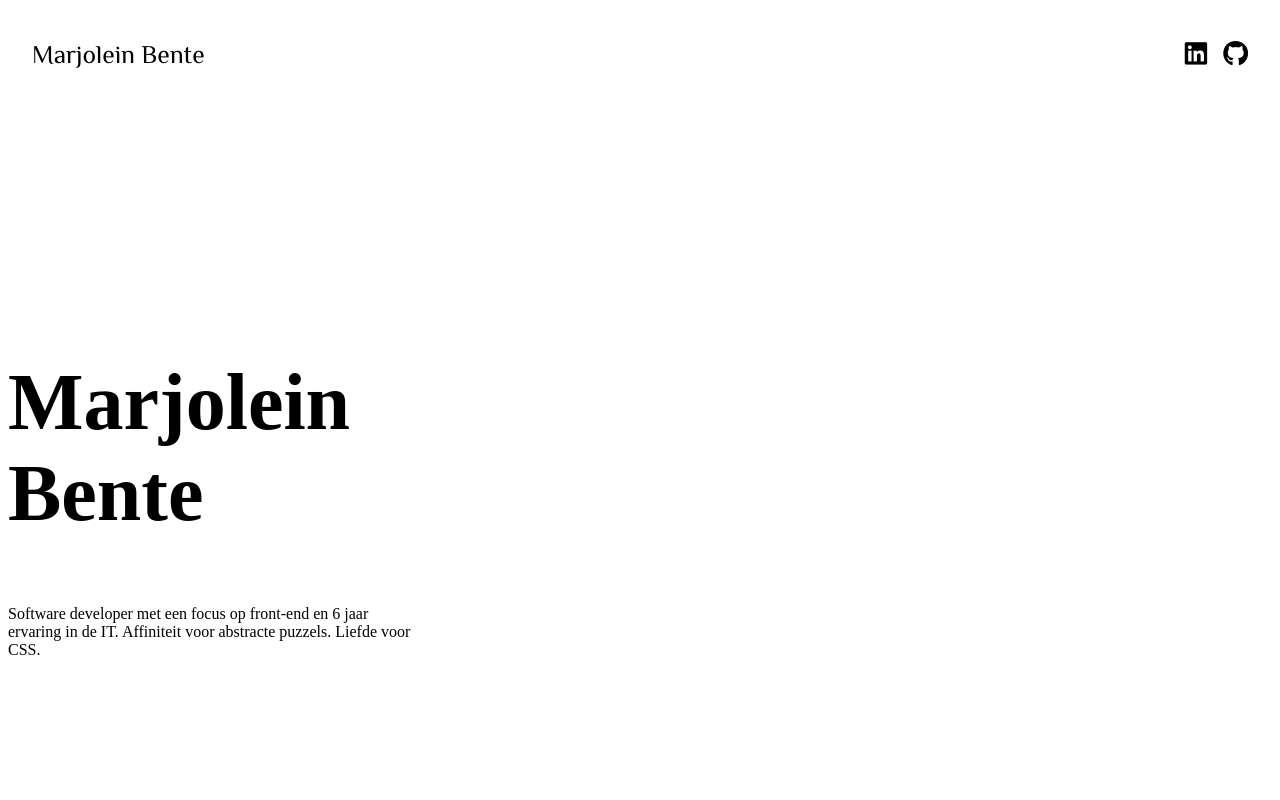
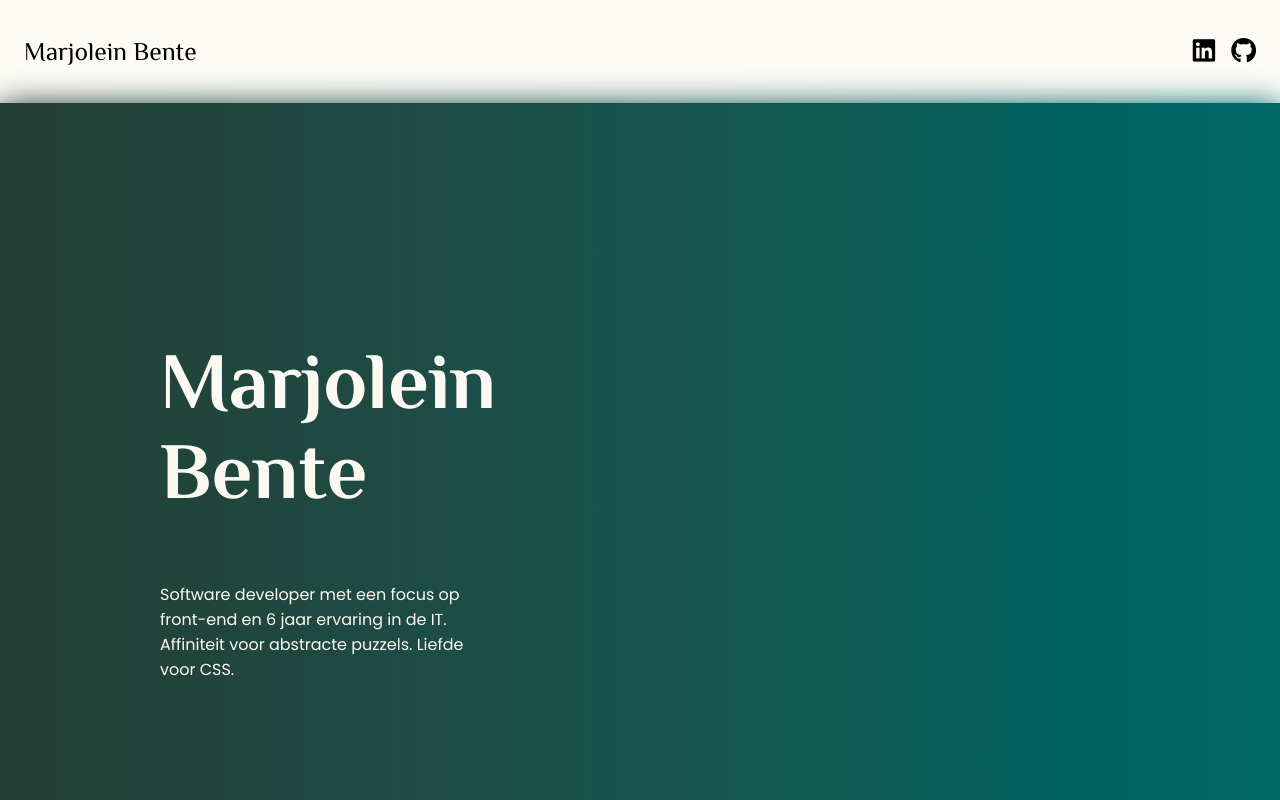
Before and after one commit to Menatith/resume, an Angular app: page / in a window 1280 px wide. Shown: the top 800 px of the page. Built offline with nearby package versions, Linux system fonts and the light colour scheme.

Commit message:
Styles.css

```diff
--- a/src/index.html
+++ b/src/index.html
@@ -2,7 +2,7 @@
 <html lang="en">
   <head>
     <meta charset="utf-8" />
-    <title>ResumeApp</title>
+    <title>Marjolein Bente | Developer</title>
     <base href="/" />
     <meta name="viewport" content="width=device-width, initial-scale=1" />
     <link rel="icon" type="image/x-icon" href="favicon.ico" />
--- a/src/styles.css
+++ b/src/styles.css
@@ -1 +1,45 @@
 /* You can add global styles to this file, and also import other style files */
+:root {
+  --accent-primary: oklch(33.87% 0.0378 168.51);
+  --accent-secondary: oklch(46.8% 0.0854 194.08);
+  --text-primary: #fcf9f2;
+  --header-bg-opaque: #fcf9f2f2;
+  --header-bg-semi-trans: #fcf9f280;
+}
+
+/* add border box sizing to the page right from the start */
+html {
+  box-sizing: border-box;
+}
+
+*,
+*:before,
+*:after {
+  box-sizing: inherit;
+}
+
+body {
+  font-family: "Poppins", sans-serif;
+  margin: 0;
+}
+
+img {
+  width: 100%;
+  max-width: 100%;
+}
+
+h1,
+h2,
+h3 {
+  font-family: "Philosopher", serif;
+}
+
+section {
+  padding: 0 4rem;
+}
+
+@media (min-width: 768px) {
+  section {
+    padding: 0 10rem;
+  }
+}
```
